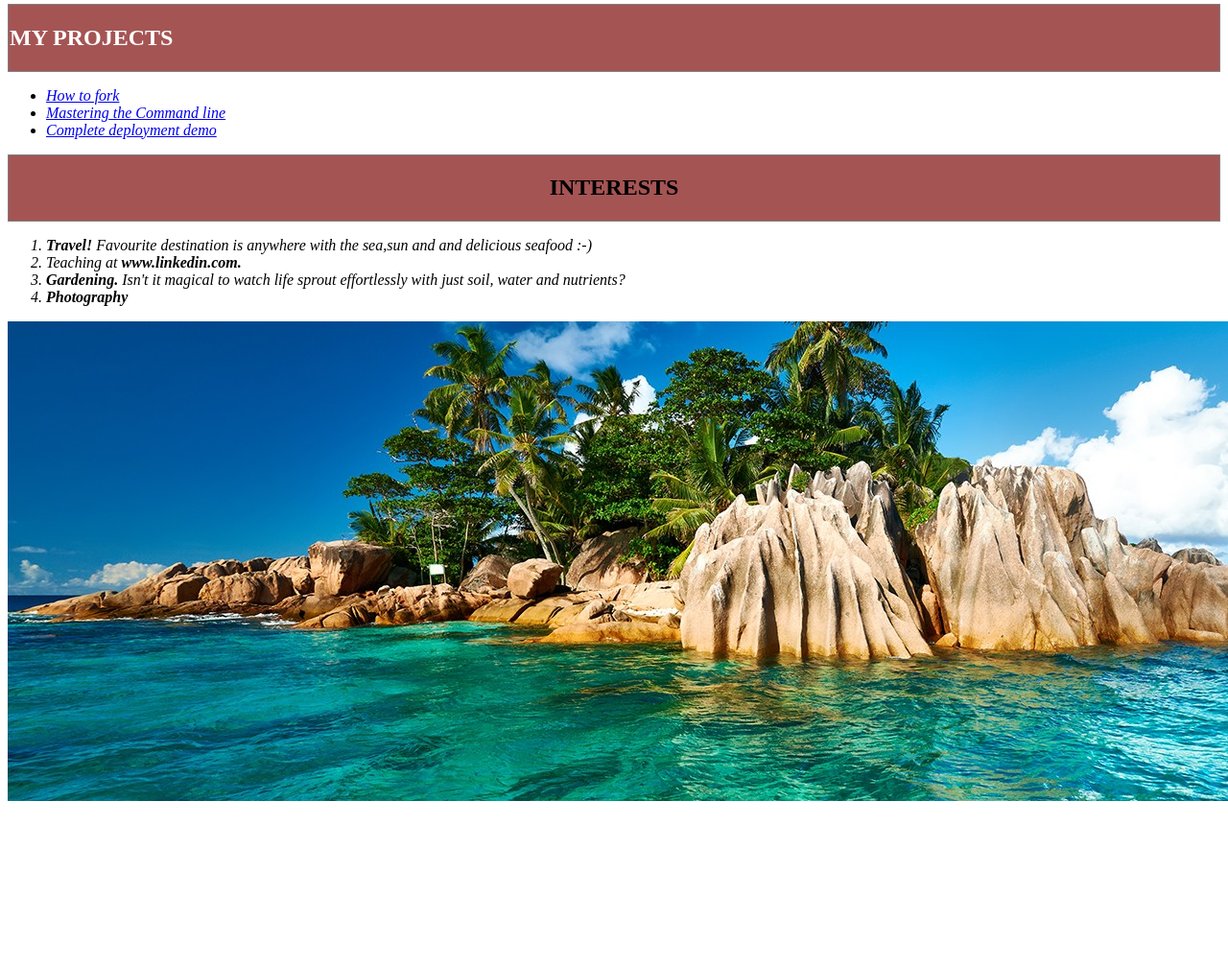
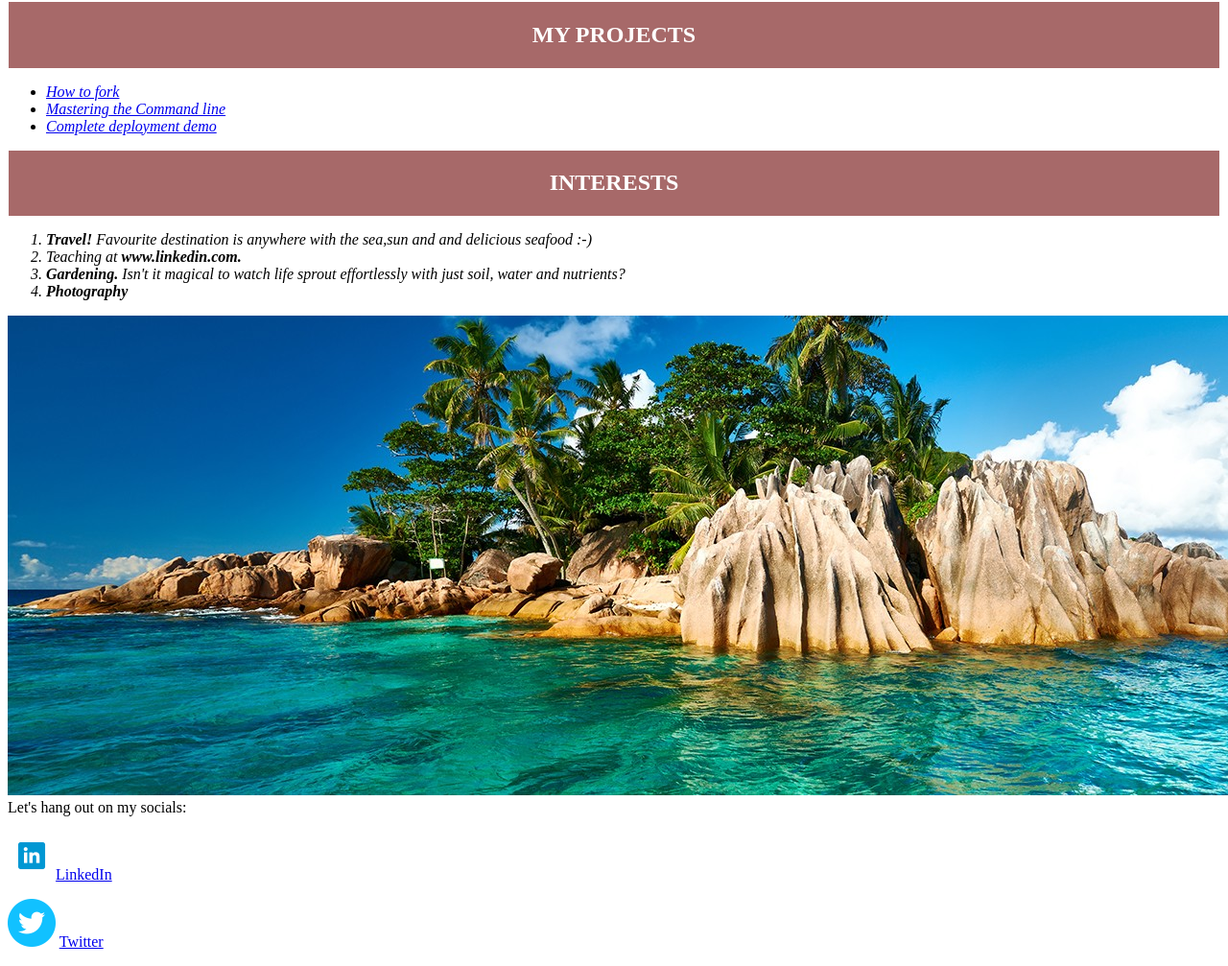
Before and after one commit to CatherineKiiru/first-project-v2, a plain HTML site: page index.html in a window 1280 px wide. Shown: the part 649-1656 px from the top of the page at 96% size. Before the commit the page ends 1496 px from the top, so only its background shows below. Drawn offline with Linux system fonts and the light colour scheme.

Commit message:
added a float style to twitter and linkedin icons

```diff
--- a/index.css
+++ b/index.css
@@ -1,10 +1,13 @@
 .test-box{
 
-    border: 1px solid gray;
-    background-color: rgb(165, 84, 84);
+    margin: 1px;
+    background-color: rgb(167, 105, 105);
     padding: 1px;
 
 }
 .important{
     color: white;
 }
+.img{
+    float: right;
+}
--- a/index.html
+++ b/index.html
@@ -21,7 +21,7 @@
          while delivering value to the company.</em>
      </p>
      <div class="test-box" >
-     <H2 <center> <span class="important"> MY PROJECTS</center></H2></span>
+     <H2><center> <span class="important"> MY PROJECTS </span> </center> </H2>
     </div>
      <em>
      <ul>
@@ -31,7 +31,7 @@
      </ul>
     </em>
     <div class="test-box" >
-     <center> <H2>INTERESTS</H2> </center>
+        <H2><center> <span class="important">INTERESTS</span></center></H2>
     </div>
      <em>
      <ol>
@@ -44,9 +44,10 @@
     </em>
      <center><img src="images/landscape.jpg" alt="beach"></center>
 
+    Let's hang out on my socials:
+        <p><img src="images/linkedin logo-1.png" alt="Linkedin"><a href="https://www.linkedin.com/in/catherine-kiiru-47b2688b">LinkedIn</a></p>
+         <p><img src="images/twitter-1.png" alt=""> <a href="https://twitter.com/catherinekiiru?lang=en">Twitter</a></p>
 
 </head>
-
-
 </body>
 </html>
```
Also changed, not shown: images/instagram logo.png (added), images/linkedin logo-1.png (added), images/linkedin logo.png (added), images/twitter-1.png (added), images/twitter.png (added).
